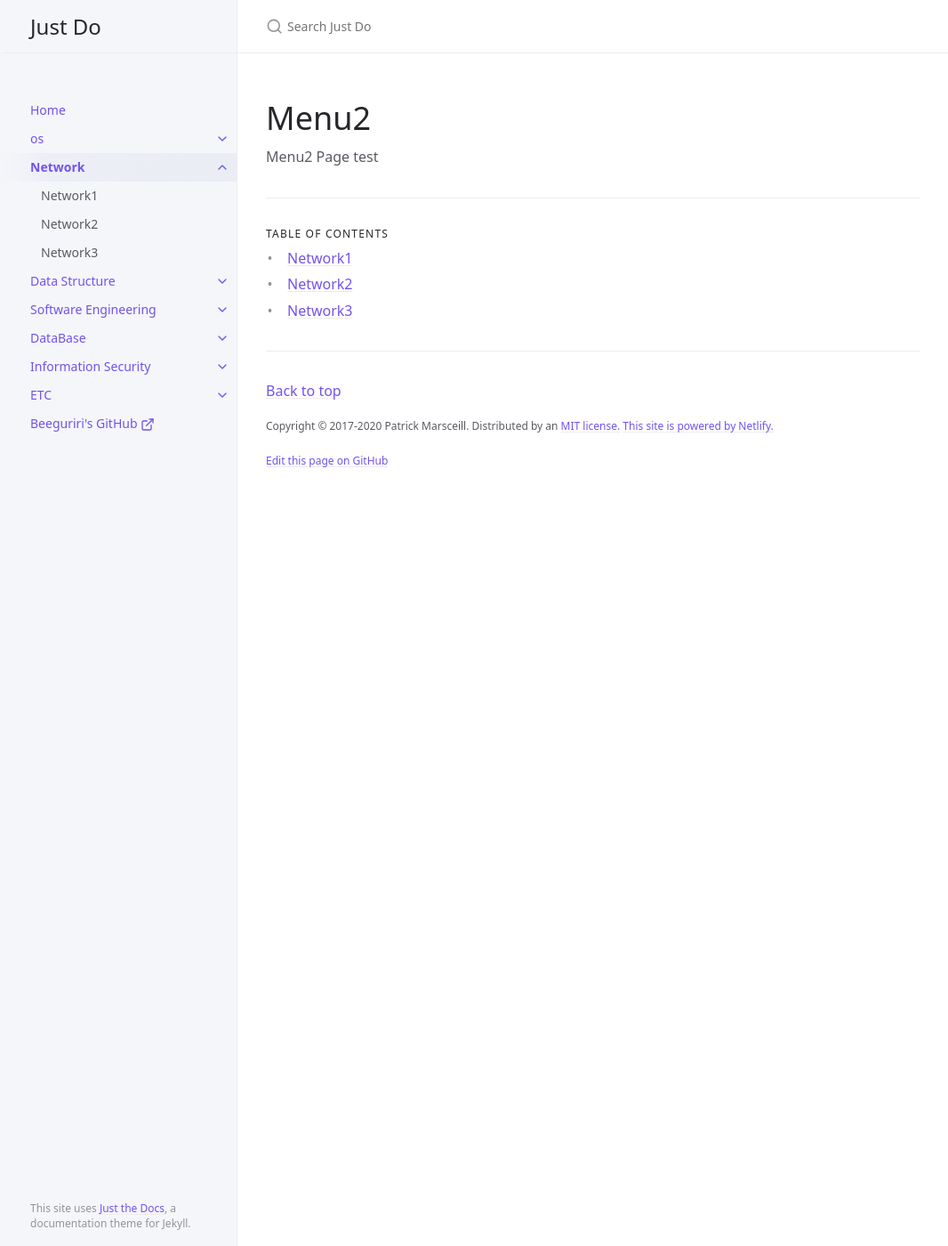
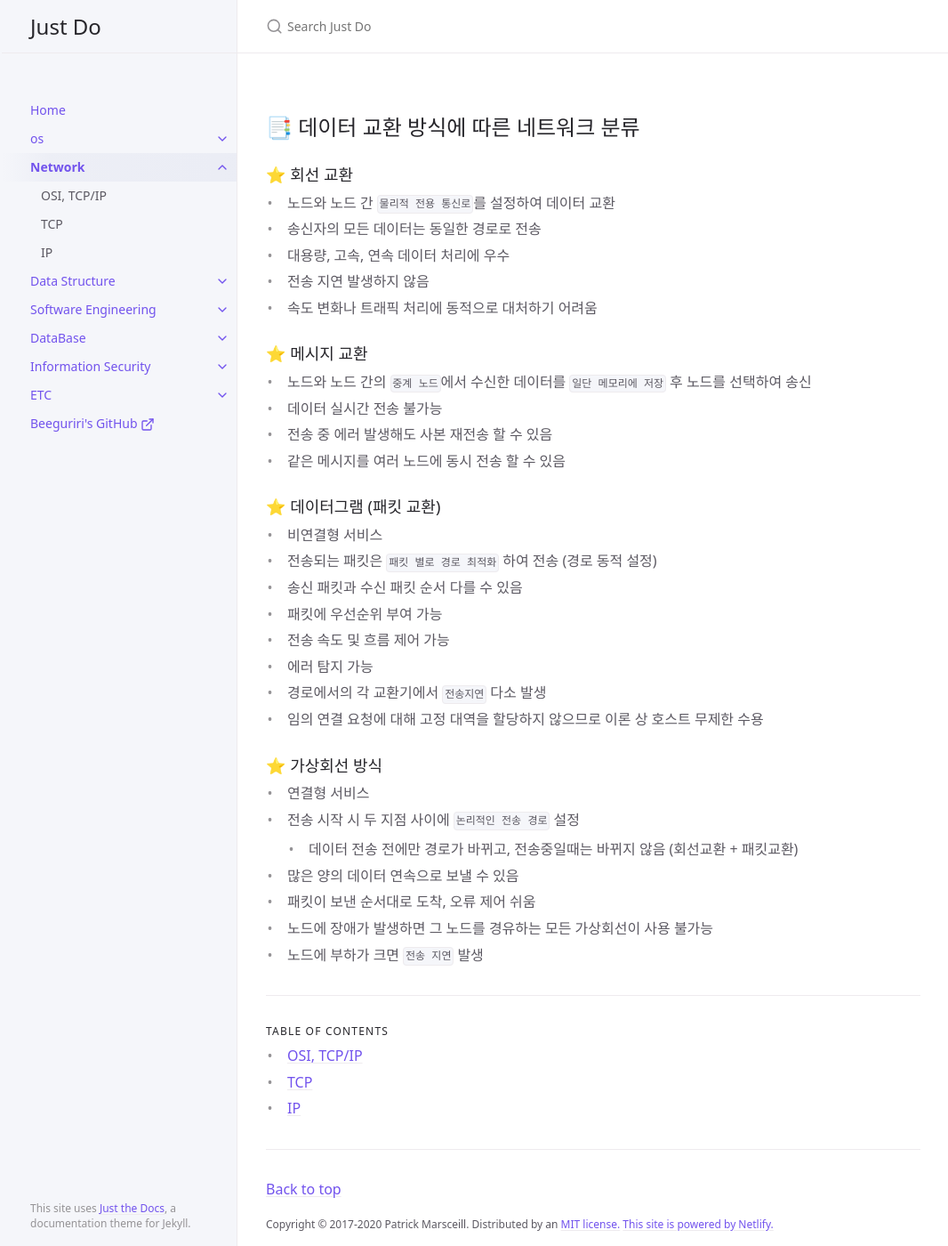
Before and after one commit to beeguriri/beeguriri.github.io, a Jekyll site: the page built from docs/Network.md, in a window 1280 px wide and 1400 px high. Shown: the whole window at 89% size, without its empty margins (105-1171 px from the left). Built offline with Jekyll 4.4.1, drawn with Linux system fonts in a browser that asks for light colours.

Commit message:
network 부분 추가

```diff
--- a/docs/Network.md
+++ b/docs/Network.md
@@ -8,6 +8,47 @@ permalink: /docs/network
 
 
 
-# Menu2
+## 📑 데이터 교환 방식에 따른 네트워크 분류
 
-Menu2 Page test
+### ⭐ 회선 교환
+
+- 노드와 노드 간 `물리적 전용 통신로`를 설정하여 데이터 교환
+- 송신자의 모든 데이터는 동일한 경로로 전송
+- 대용량, 고속, 연속 데이터 처리에 우수
+- 전송 지연 발생하지 않음
+- 속도 변화나 트래픽 처리에 동적으로 대처하기 어려움
+
+
+
+### ⭐ 메시지 교환
+
+- 노드와 노드 간의 `중계 노드`에서 수신한 데이터를 `일단 메모리에 저장` 후 노드를 선택하여 송신
+- 데이터 실시간 전송 불가능
+- 전송 중 에러 발생해도 사본 재전송 할 수 있음
+- 같은 메시지를 여러 노드에 동시 전송 할 수 있음
+
+
+
+### ⭐ 데이터그램 (패킷 교환)
+
+- 비연결형 서비스
+- 전송되는 패킷은 `패킷 별로 경로 최적화` 하여 전송 (경로 동적 설정)
+- 송신 패킷과 수신 패킷 순서 다를 수 있음
+- 패킷에 우선순위 부여 가능
+- 전송 속도 및 흐름 제어 가능
+- 에러 탐지 가능
+- 경로에서의 각 교환기에서 `전송지연` 다소 발생
+- 임의 연결 요청에 대해 고정 대역을 할당하지 않으므로 이론 상 호스트 무제한 수용
+
+
+
+### ⭐ 가상회선 방식
+
+- 연결형 서비스
+- 전송 시작 시 두 지점 사이에 `논리적인 전송 경로` 설정
+  - 데이터 전송 전에만 경로가 바뀌고, 전송중일때는 바뀌지 않음 (회선교환 + 패킷교환)
+
+- 많은 양의 데이터 연속으로 보낼 수 있음
+- 패킷이 보낸 순서대로 도착, 오류 제어 쉬움
+- 노드에 장애가 발생하면 그 노드를 경유하는 모든 가상회선이 사용 불가능
+- 노드에 부하가 크면 `전송 지연` 발생
```
Also changed, not shown: docs/network/IP.md (added, +88 -0 lines), docs/network/Network1.md (deleted, +0 -12 lines), docs/network/Network2.md (deleted, +0 -12 lines), docs/network/Network3.md (deleted, +0 -12 lines), docs/network/OSI 7계층.md (added, +79 -0 lines), docs/network/TCP.md (added, +100 -0 lines), docs/os.md (+12 -11 lines), docs/os/(참고) 중앙처리장치.md (added, +89 -0 lines), docs/os/프로세스.md (+1 -1 lines), index.md (+16 -3 lines), docs/img/3way.png (added), docs/img/cpu.png (added), docs/img/header.jpg (added).
